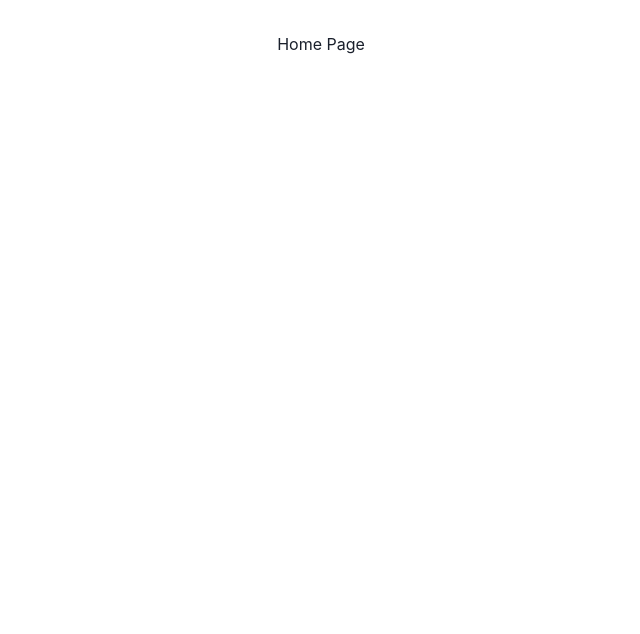
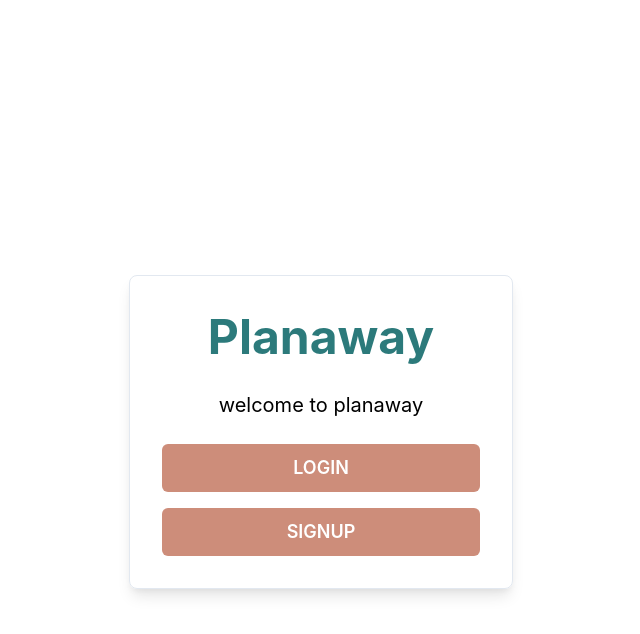
Before and after one commit to misshozzie/planaway-frontend, a React (Vite) app: page / in a window 1280 px wide. Shown: the top 634 px of the page, without its empty margins (319-959 px from the left). Built offline with nearby package versions, Linux system fonts and the light colour scheme.

Commit message:
Create a NavBar and update HomePage

```diff
--- a/package.json
+++ b/package.json
@@ -22,6 +22,7 @@
     "react": "^18.2.0",
     "react-dom": "^18.2.0",
     "react-hot-toast": "^2.4.1",
+    "react-icons": "^5.0.1",
     "react-router": "^6.21.1",
     "react-router-dom": "^6.21.2"
   },
--- a/src/App.css
+++ b/src/App.css
@@ -6,7 +6,7 @@
 }
 
 body {
-
+  background-image: url('https://i.imgur.com/RiN3U5c.jpg');
 }
 
 .logo {
--- a/src/App.jsx
+++ b/src/App.jsx
@@ -5,7 +5,6 @@ import PlanPage from "./pages/PlanPage";
 import NewTripForm from "./components/NewTripForm";
 import SignUp from "./pages/SignUp";
 import Login from "./components/LoginForm";
-
 import "./App.css";
 
 function App() {
--- a/src/pages/HomePage.jsx
+++ b/src/pages/HomePage.jsx
@@ -1,8 +1,75 @@
-//Home page for login & signup
-export default function HomePage() {
+//for login and signup
+import React, { useEffect } from "react";
+import { Box, Flex, Heading, Text, Button, useColorModeValue } from "@chakra-ui/react";
+import { Link, useNavigate } from "react-router-dom";
+import { FaSignInAlt, FaUserPlus } from "react-icons/fa";
+import Cookies from "js-cookie";
+
+const HomePage = () => {
+  const navigate = useNavigate();
+  useEffect(() => {
+    const userCookie = Cookies.get("user");
+    if (userCookie) {
+      navigate("/trips");
+    }
+  }, []);
+
   return (
     <>
-      <p>Home Page</p>
+      <Flex
+        align="center"
+        justify="center"
+        height="100vh"
+        bgSize="cover"
+        bgPosition="center"
+      >
+        <Box
+          minWidth="sm"
+          borderWidth="1px"
+          borderRadius="lg"
+          boxShadow="lg"
+          p={8}
+          bg="useColorModeValue('rgba(255, 255, 255, 0.8)', 'rgba(0, 0, 0, 0.8)')"
+          color={useColorModeValue("black", "white")}
+          textAlign="center"
+        >
+          <Heading
+            mb={6}
+            fontSize="5xl"
+            fontWeight="bold"
+            color={useColorModeValue("teal.600", "teal.300")}
+          >
+            Planaway
+          </Heading>
+          <Text mb={6} fontSize="xl">
+            welcome to planaway
+          </Text>
+          <Link to="/login">
+            <Button
+              mb={4}
+              colorScheme="#DBCC95"
+              width="full"
+              size="lg"
+              bg="#CD8D7A"
+              _hover="#DBCC95"
+            >
+              LOGIN
+            </Button>
+          </Link>
+          <Link to="/sign-up">
+            <Button
+              colorScheme="blue"
+              width="full"
+              size="lg"
+              bg="#CD8D7A"
+              _hover="#DBCC95"
+            >
+              SIGNUP
+            </Button>
+          </Link>
+        </Box>
+      </Flex>
     </>
   );
-}
+};
+export default HomePage;
```
Also changed, not shown: src/components/NavBar.jsx (added, +101 -0 lines), 1 other file (tests, documents, lock files or other folders).
